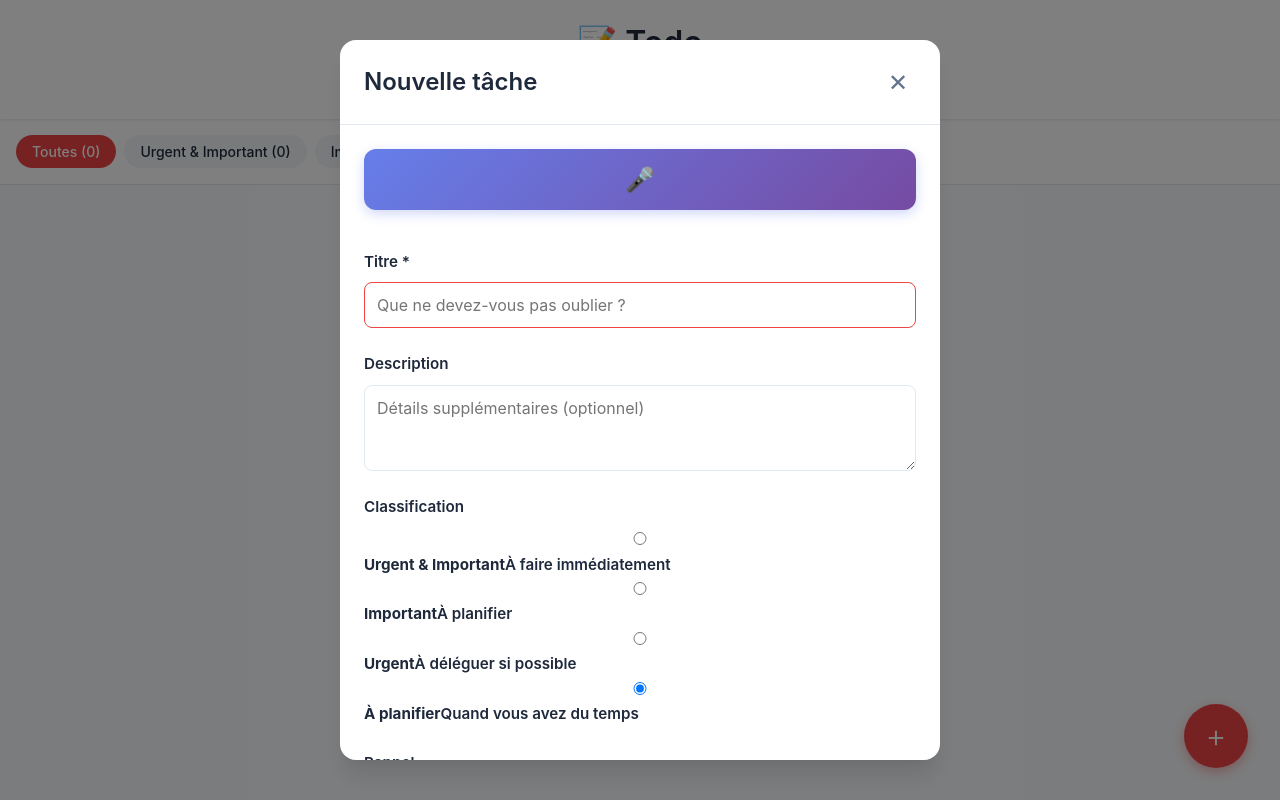
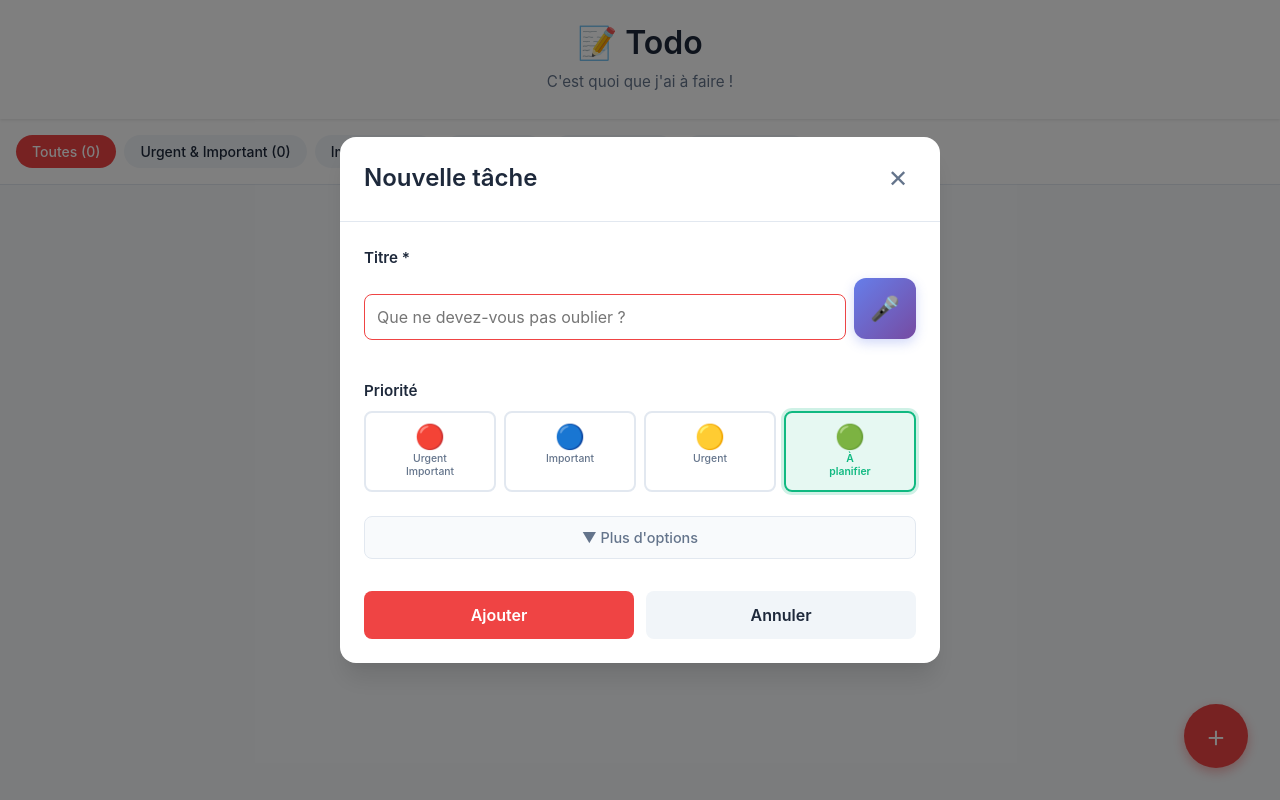
Before and after one commit to guillaumesoldera/todo, a React (Vite) app: page / in a window 1280 px wide. Both pictures are taken after a click on the button "Créer votre première tâche". Built offline with nearby package versions, Linux system fonts and the light colour scheme.

Commit message:
Update TaskForm.jsx

```diff
--- a/src/components/TaskForm.jsx
+++ b/src/components/TaskForm.jsx
@@ -22,6 +22,7 @@ function TaskForm({ onAdd, onClose }) {
     important: false,
     reminderDate: null,
   });
+  const [showMoreOptions, setShowMoreOptions] = useState(false);
 
   const handleSubmit = (e) => {
     e.preventDefault();
@@ -57,10 +58,10 @@ function TaskForm({ onAdd, onClose }) {
           </button>
         </div>
         <form onSubmit={handleSubmit} className="task-form">
-          <VoiceInput onTaskParsed={handleVoiceParsed} />
-
+          {/* Titre avec bouton vocal inline */}
           <div className="form-group">
             <label htmlFor="title">Titre *</label>
+            <div className="title-input-container">
               <input
                 id="title"
                 type="text"
@@ -70,8 +71,72 @@ function TaskForm({ onAdd, onClose }) {
                 autoFocus
                 required
               />
+              <VoiceInput onTaskParsed={handleVoiceParsed} compact />
+            </div>
           </div>
 
+          {/* Classification compacte */}
+          <div className="form-group">
+            <label>Priorité</label>
+            <div className="classification-compact">
+              <button
+                type="button"
+                className={`priority-btn urgent-important ${task.urgent && task.important ? 'active' : ''}`}
+                onClick={() => setTask({ ...task, urgent: true, important: true })}
+              >
+                <span className="priority-emoji">🔴</span>
+                <span className="priority-label">Urgent<br/>Important</span>
+              </button>
+              <button
+                type="button"
+                className={`priority-btn not-urgent-important ${!task.urgent && task.important ? 'active' : ''}`}
+                onClick={() => setTask({ ...task, urgent: false, important: true })}
+              >
+                <span className="priority-emoji">🔵</span>
+                <span className="priority-label">Important</span>
+              </button>
+              <button
+                type="button"
+                className={`priority-btn urgent-not-important ${task.urgent && !task.important ? 'active' : ''}`}
+                onClick={() => setTask({ ...task, urgent: true, important: false })}
+              >
+                <span className="priority-emoji">🟡</span>
+                <span className="priority-label">Urgent</span>
+              </button>
+              <button
+                type="button"
+                className={`priority-btn not-urgent-not-important ${!task.urgent && !task.important ? 'active' : ''}`}
+                onClick={() => setTask({ ...task, urgent: false, important: false })}
+              >
+                <span className="priority-emoji">🟢</span>
+                <span className="priority-label">À<br/>planifier</span>
+              </button>
+            </div>
+          </div>
+
+          {/* Indicateur de rappel si défini */}
+          {task.reminderDate && !showMoreOptions && (
+            <div className="reminder-indicator">
+              🔔 Rappel défini : {new Date(task.reminderDate).toLocaleDateString('fr-FR', {
+                day: 'numeric',
+                month: 'short',
+                hour: '2-digit',
+                minute: '2-digit'
+              })}
+            </div>
+          )}
+
+          {/* Plus d'options */}
+          <button
+            type="button"
+            className="more-options-toggle"
+            onClick={() => setShowMoreOptions(!showMoreOptions)}
+          >
+            {showMoreOptions ? '▲' : '▼'} Plus d'options
+          </button>
+
+          {showMoreOptions && (
+            <div className="more-options">
               <div className="form-group">
                 <label htmlFor="description">Description</label>
                 <textarea
@@ -81,63 +146,6 @@ function TaskForm({ onAdd, onClose }) {
                   placeholder="Détails supplémentaires (optionnel)"
                   rows="3"
                 />
-          </div>
-
-          <div className="form-group">
-            <label>Classification</label>
-            <div className="classification-grid">
-              <label className="classification-item urgent-important">
-                <input
-                  type="radio"
-                  name="classification"
-                  checked={task.urgent && task.important}
-                  onChange={() => setTask({ ...task, urgent: true, important: true })}
-                />
-                <div className="classification-label">
-                  <strong>Urgent & Important</strong>
-                  <span>À faire immédiatement</span>
-                </div>
-              </label>
-
-              <label className="classification-item not-urgent-important">
-                <input
-                  type="radio"
-                  name="classification"
-                  checked={!task.urgent && task.important}
-                  onChange={() => setTask({ ...task, urgent: false, important: true })}
-                />
-                <div className="classification-label">
-                  <strong>Important</strong>
-                  <span>À planifier</span>
-                </div>
-              </label>
-
-              <label className="classification-item urgent-not-important">
-                <input
-                  type="radio"
-                  name="classification"
-                  checked={task.urgent && !task.important}
-                  onChange={() => setTask({ ...task, urgent: true, important: false })}
-                />
-                <div className="classification-label">
-                  <strong>Urgent</strong>
-                  <span>À déléguer si possible</span>
-                </div>
-              </label>
-
-              <label className="classification-item not-urgent-not-important">
-                <input
-                  type="radio"
-                  name="classification"
-                  checked={!task.urgent && !task.important}
-                  onChange={() => setTask({ ...task, urgent: false, important: false })}
-                />
-                <div className="classification-label">
-                  <strong>À planifier</strong>
-                  <span>Quand vous avez du temps</span>
-                </div>
-              </label>
-            </div>
               </div>
 
               <div className="form-group">
@@ -154,10 +162,13 @@ function TaskForm({ onAdd, onClose }) {
                   }
                 />
               </div>
+            </div>
+          )}
 
+          {/* Actions */}
           <div className="form-actions">
             <button type="submit" className="btn-submit">
-              Ajouter la tâche
+              Ajouter
             </button>
             <button type="button" className="btn-cancel-form" onClick={onClose}>
               Annuler
```
Lines whose indentation alone changed are shown as unchanged.
